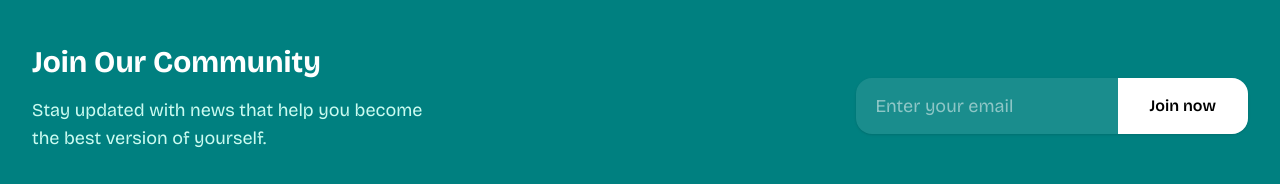
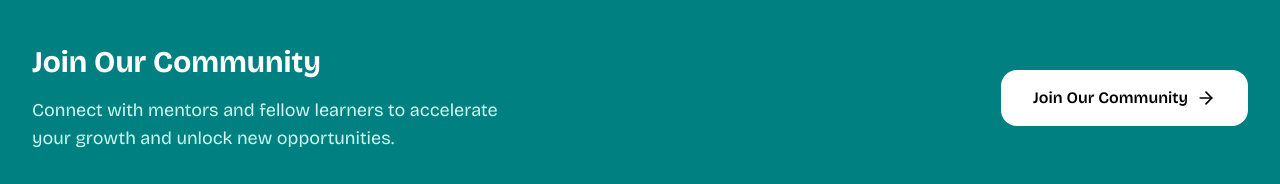
Before and after one commit to SLINT-Tech/slinttech.org, a React (Vite) app: page / in a window 1280 px wide. Shown: the part 2884-3068 px from the top of the page. Built offline with nearby package versions, Linux system fonts and the light colour scheme.

Commit message:
Update navigation and CTA to link to sign-up page

```diff
--- a/src/Sections/Header.tsx
+++ b/src/Sections/Header.tsx
@@ -36,7 +36,7 @@ export default function Header() {
                     <nav className="hidden md:flex space-x-8">
                         <a href="#home" className="text-gray-700 hover:text-[#008080] transition-colors">Home</a>
                         <a href="#explore" className="text-gray-700 hover:text-[#008080] transition-colors">Explore</a>
-                        <a href="#community" className="text-gray-700 hover:text-[#008080] transition-colors">Join Community</a>
+                        <a href="/signup" className="text-gray-700 hover:text-[#008080] transition-colors">Join Community</a>
                         <a href="#contact" className="text-gray-700 hover:text-[#008080] transition-colors">Contact</a>
                     </nav>
 
@@ -75,7 +75,7 @@ export default function Header() {
                         <div className="flex flex-col space-y-4">
                             <a href="#home" className="text-gray-700 hover:text-[#008080] transition-colors">Home</a>
                             <a href="#explore" className="text-gray-700 hover:text-[#008080] transition-colors">Explore</a>
-                            <a href="#community" className="text-gray-700 hover:text-[#008080] transition-colors">Join Community</a>
+                            <a href="/signup" className="text-gray-700 hover:text-[#008080] transition-colors">Join Community</a>
                             <a href="#contact" className="text-gray-700 hover:text-[#008080] transition-colors">Contact</a>
                             <div className="flex flex-col space-y-2 pt-4 border-t border-gray-200">
                                 <button className="text-gray-700 hover:text-[#008080] transition-colors text-left">Login</button>
--- a/src/Sections/NewsletterSection.tsx
+++ b/src/Sections/NewsletterSection.tsx
@@ -1,4 +1,5 @@
 
+import { ArrowRight } from "lucide-react";
 import { useNavigate } from "react-router-dom";
 import React from "react";
 
@@ -15,31 +16,19 @@ const NewsletterSection: React.FC = () => {
             <div>
                 <h2 className="text-3xl font-bold text-white mb-4">Join Our Community</h2>
                 <p className="text-lg text-teal-100 max-w-2xl ">
-                    Stay updated with news that help you become <br /> the best version of yourself.
+                    Connect with mentors and fellow learners to accelerate <br /> your growth and unlock new opportunities.
                 </p>
             </div>
 
         </div>
-        <div className="flex flex-col sm:flex-row gap-4 h-10 justify-center">
-            <div className="max-w-7xl mx-auto">
-                <div className=" rounded-2xl pl-5 bg-[#FFFFFF1A] shadow-sm">
-                    <div className="flex items-center justify-between gap-6">
-                        <div className="flex-1">
-                            <input
-                                type="email"
-                                placeholder="Enter your email"
-                                className="w-full bg-transparent text-white placeholder-white/50 text-lg border-none outline-none"
-                            />
-                        </div>
-                        <button
-                            onClick={handleJoinCommunity}
-                            className="bg-white cursor-pointer text-black font-semibold px-8 py-4 rounded-r-2xl hover:bg-gray-50 transition-colors duration-200 whitespace-nowrap"
-                        >
-                            Join now
-                        </button>
-                    </div>
-                </div>
-            </div>
+        <div className="flex justify-center">
+            <button
+                onClick={handleJoinCommunity}
+                className="bg-white cursor-pointer text-black font-semibold px-8 py-4 rounded-2xl hover:bg-gray-50 transition-colors duration-200 whitespace-nowrap flex items-center gap-2"
+            >
+                Join Our Community
+                <ArrowRight className="w-5 h-5" />
+            </button>
         </div>
     </div>
 </section>);
```
